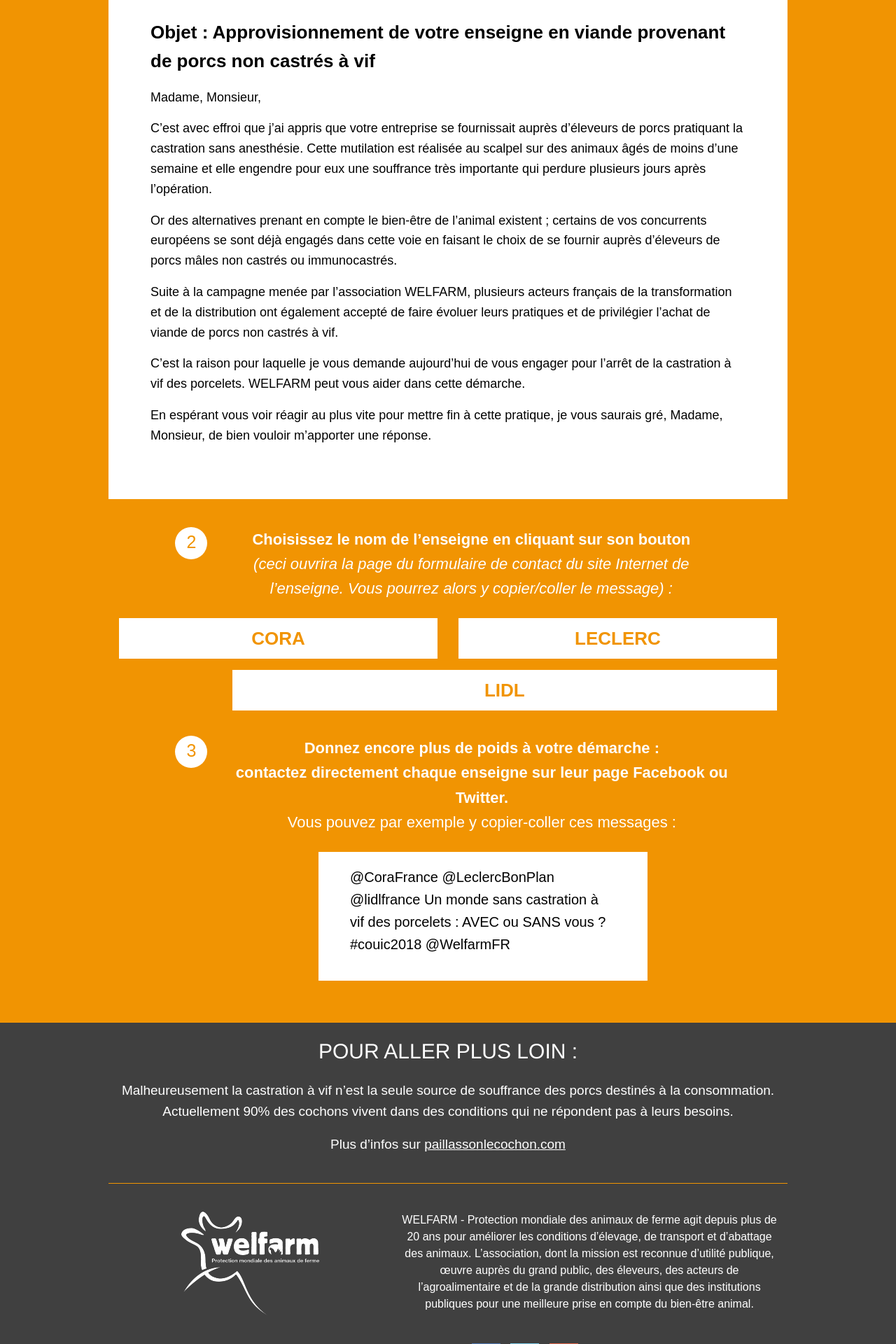
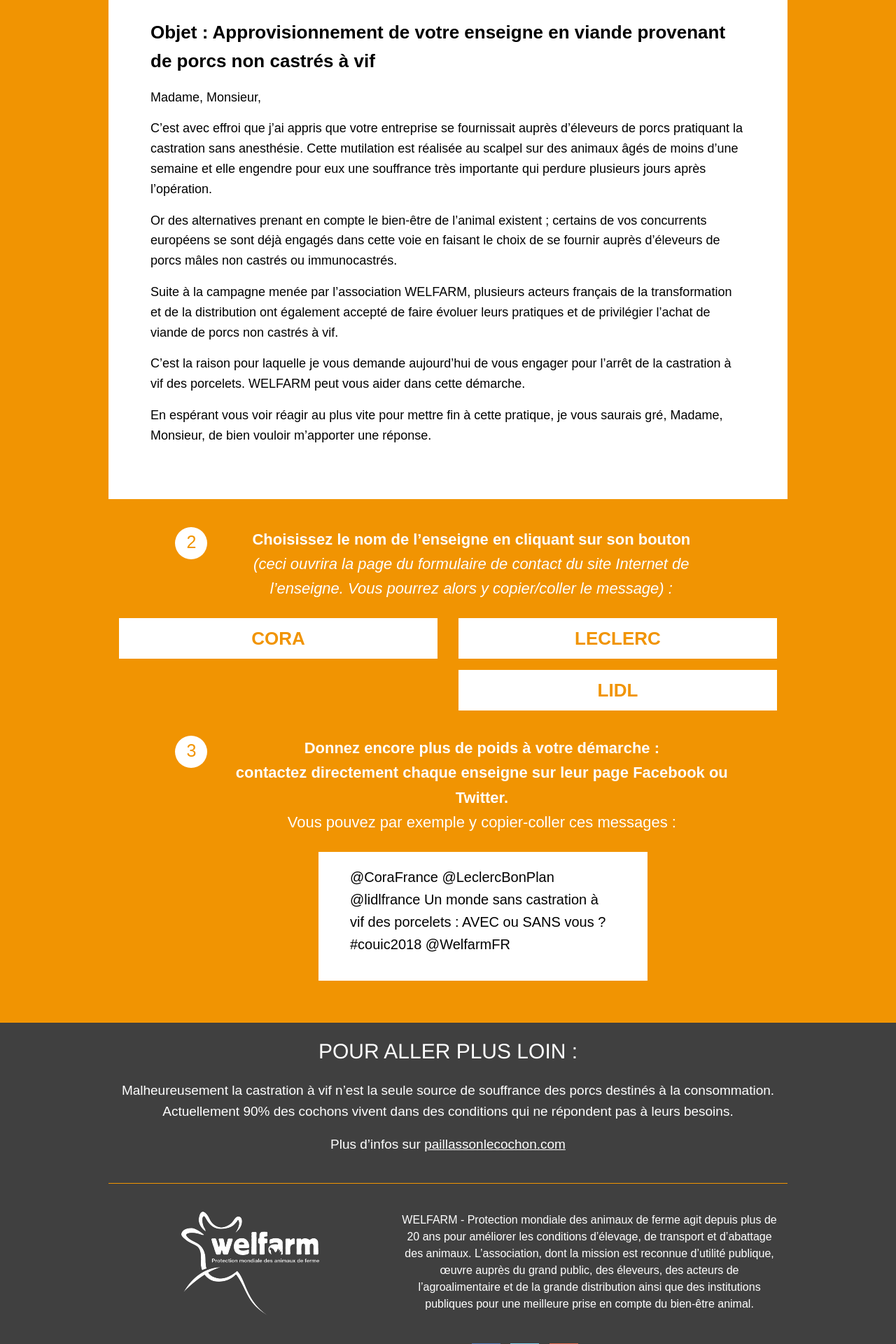
Before and after one commit to adfinitas-app/welfarm-petition, a Jekyll site: the page built from index.html, in a window 1280 px wide. Shown: the part 4480-6400 px from the top of the page at 70% size. Built offline with Jekyll 4.4.1, drawn with Linux system fonts in a browser that asks for light colours; comment, search, counter and statistics services are not loaded.

Commit message:
Updated '/_includes/professionels.html' via CloudCannon

```diff
--- a/_includes/professionels.html
+++ b/_includes/professionels.html
@@ -89,7 +89,7 @@
 	<div class="medium-6 columns">
 	  <a class="button marque" target="_blank" href="http://www.e-leclerc.com/catalogue/questions-frequentes/faq---formulaire-produit-repere">Leclerc</a>
 	</div>
-	<div class="large-10 columns large-centered">
+	<div class="large-6 columns large-centered">
 	  <a class="button marque " target="_blank" href="https://ssl.lidl.fr/fr/hotline.htm">Lidl</a>
 	</div>
       </div>
```
